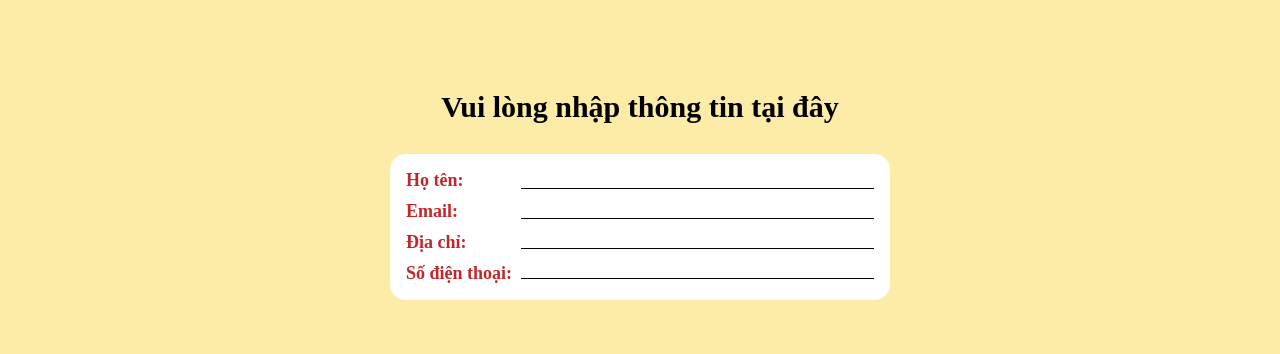
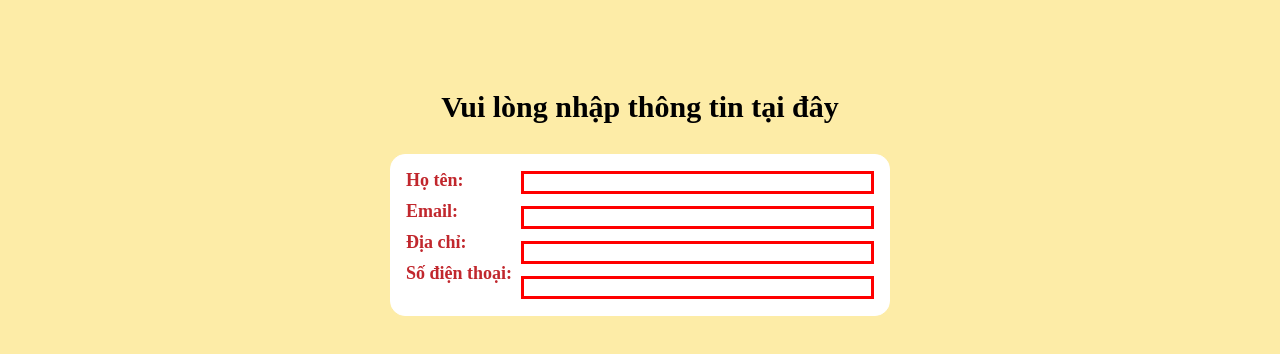
Before and after one commit to thao1110/hacktober, a plain HTML site: page index.html in a window 1280 px wide. Shown: the part 1996-2350 px from the top of the page. Drawn offline with Linux system fonts and the light colour scheme.

Commit message:
update css

```diff
--- a/style.css
+++ b/style.css
@@ -45,6 +45,8 @@ html,body{overflow-x:hidden; background-color: #fdeca7;}#warpper{overflow:hidden
 .infoInput{display: flex; flex-direction: column;flex-grow: 9.5}
 .info span{ display: block; margin: 5px 0; font-size: 18px; color: #c1272d; font-weight: bold}
 .infoInput input{ border: solid black; border-width: 0 0 1px 0; background-color: unset; margin: 6px 0}
+
+.infoInput input{ border: solid red;}
 @media (max-width:576px){
     /* #wrapper {
         max-width: 100%;
```
